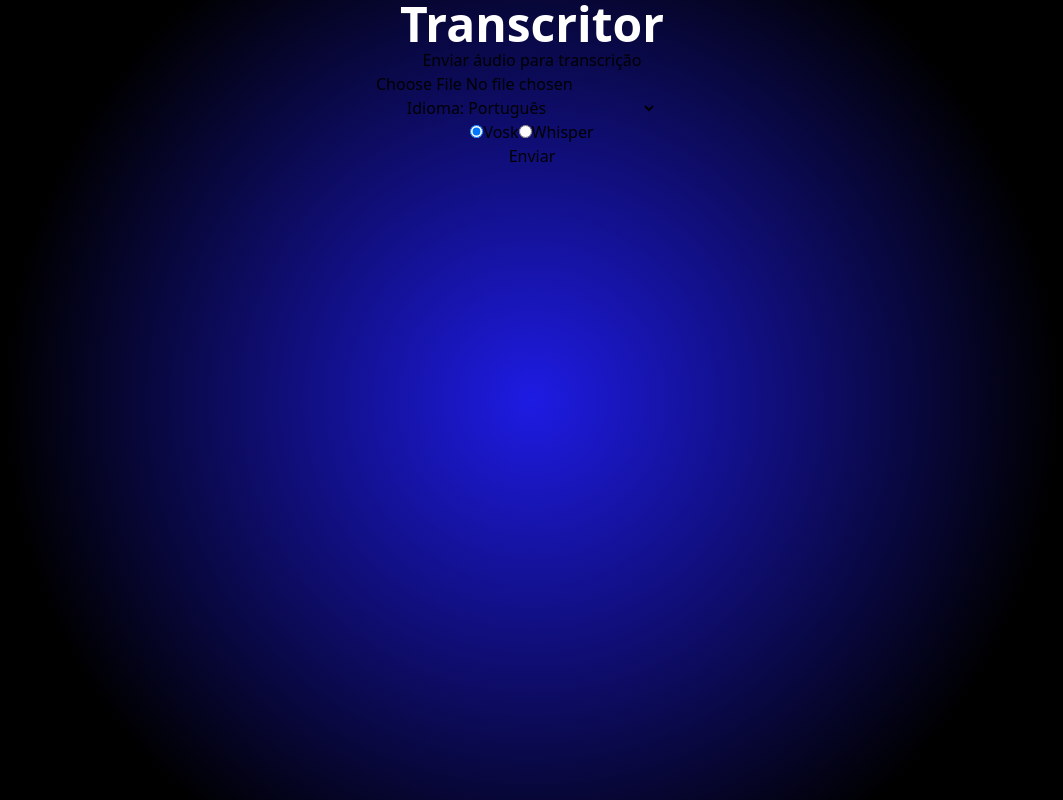
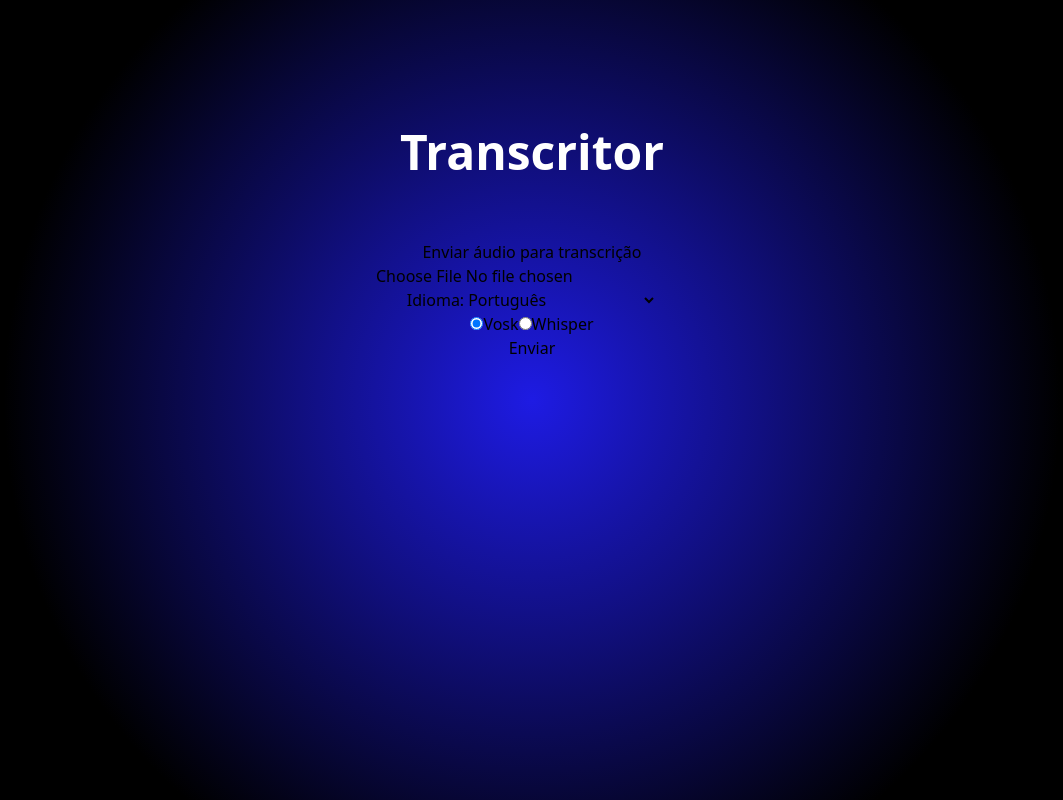
Before and after one commit to Eduardozsw/transcricao-mvp, a Next.js app in the folder frontend/: page / in a window 1280 px wide. Shown: the whole page, without its empty margins (108-1171 px from the left). Built offline with nearby package versions, Linux system fonts and the light colour scheme.

Commit message:
estilização

```diff
--- a/frontend/src/app/page.tsx
+++ b/frontend/src/app/page.tsx
@@ -3,11 +3,11 @@ import AudioUploader from "@/components/AudioUploader"
 
 export default function Home() {
   return (
-    <main className="flex flex-col ">
-      <div className="justify-center text-center">
+    <main className="flex flex-col">
+      <div className="justify-center text-center mt-[10%]">
         <h1 className="text-white font-bold text-5xl">Transcritor</h1>
       </div>
-      <div className="justify-center text-center">
+      <div className="justify-center text-center mt-[5%]">
         <AudioUploader />
       </div>
     </main>
```
